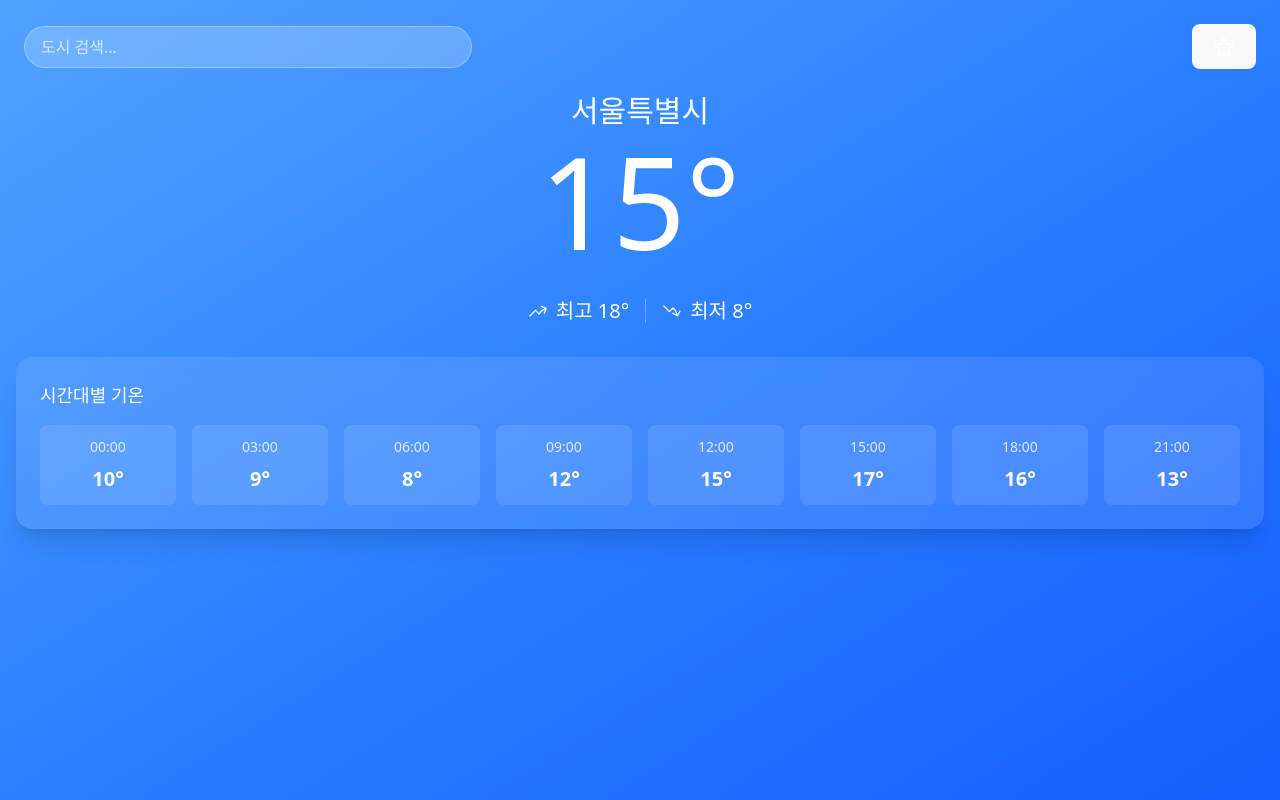
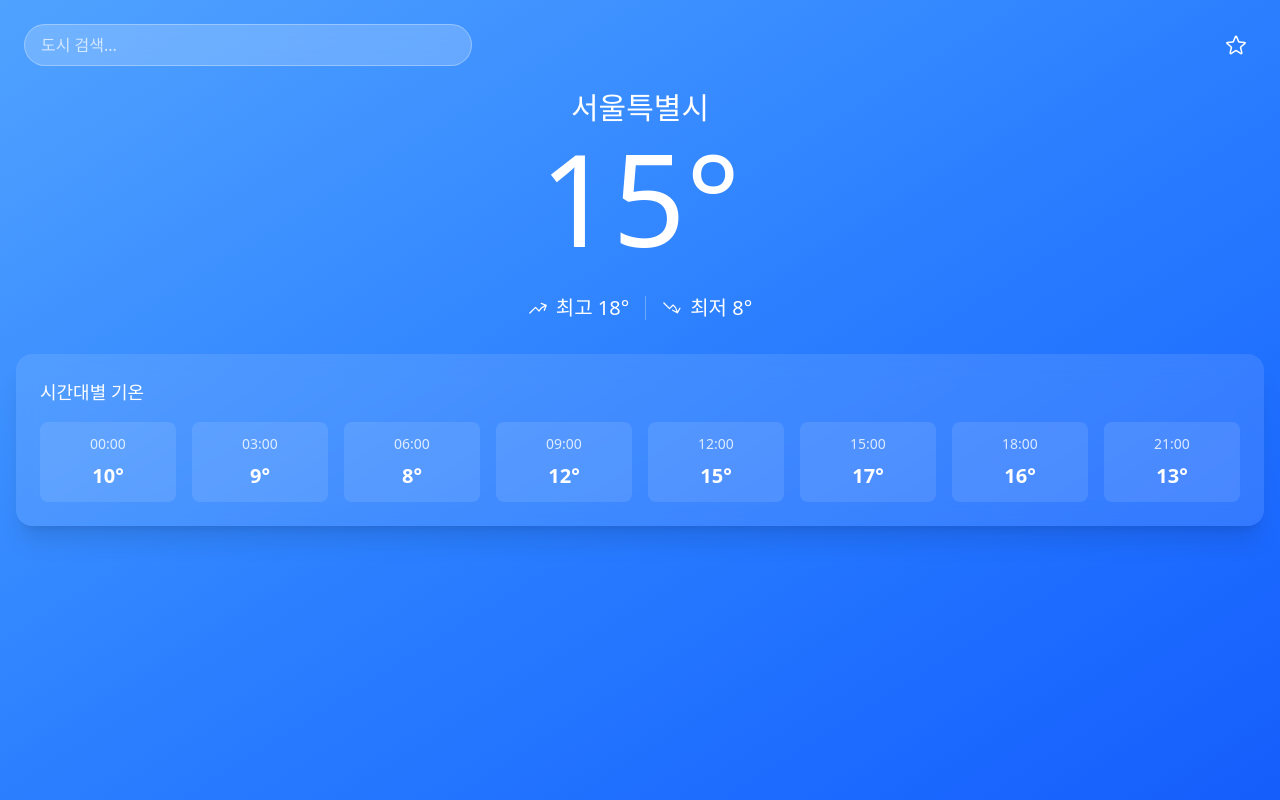
Before and after one commit to winterairy/REALTEETH-Task, a React (Vite) app: page / in a window 1280 px wide. Built offline with nearby package versions, Linux system fonts and the light colour scheme.

Commit message:
fix: CSS base 스타일링 삭제

```diff
--- a/src/shared/styles/index.css
+++ b/src/shared/styles/index.css
@@ -20,41 +20,3 @@
   min-width: 320px;
   min-height: 100vh;
 }
-
-h1 {
-  font-size: 3.2em;
-  line-height: 1.1;
-}
-
-button {
-  border-radius: 8px;
-  border: 1px solid transparent;
-  padding: 0.6em 1.2em;
-  font-size: 1em;
-  font-weight: 500;
-  font-family: inherit;
-  background-color: #1a1a1a;
-  cursor: pointer;
-  transition: border-color 0.25s;
-}
-/* 전역 button hover 스타일 제거 - 각 컴포넌트에서 개별적으로 스타일링 */
-/* button:hover {
-  border-color: #646cff;
-} */
-button:focus,
-button:focus-visible {
-  outline: 4px auto -webkit-focus-ring-color;
-}
-
-@media (prefers-color-scheme: light) {
-  :root {
-    color: #213547;
-    background-color: #ffffff;
-  }
-  a:hover {
-    color: #747bff;
-  }
-  button {
-    background-color: #f9f9f9;
-  }
-}
```
